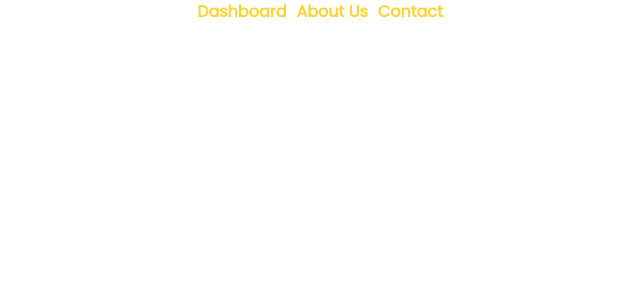
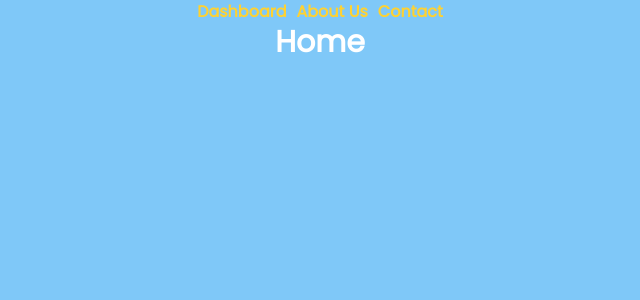
Before and after one commit to naunauwf/ai-quiz-generator, a Next.js app in the folder client/: page / in a window 1280 px wide. Shown: the top 300 px of the page, without its empty margins (320-960 px from the left). Built offline with nearby package versions, Linux system fonts and the light colour scheme.

Commit message:
style: add new variable/utilities tailwind

```diff
--- a/client/app/globals.css
+++ b/client/app/globals.css
@@ -10,6 +10,10 @@
 }
 
 @theme inline {
+  --color-brand-primary: #7fc8f8;
+  --color-brand-secondary: #fefcfb;
+  --color-brand-dark: #0a1128;
+  --color-brand-white: #fefcfb;
   --font-poppins: var(--font-poppins);
 }
 
```
